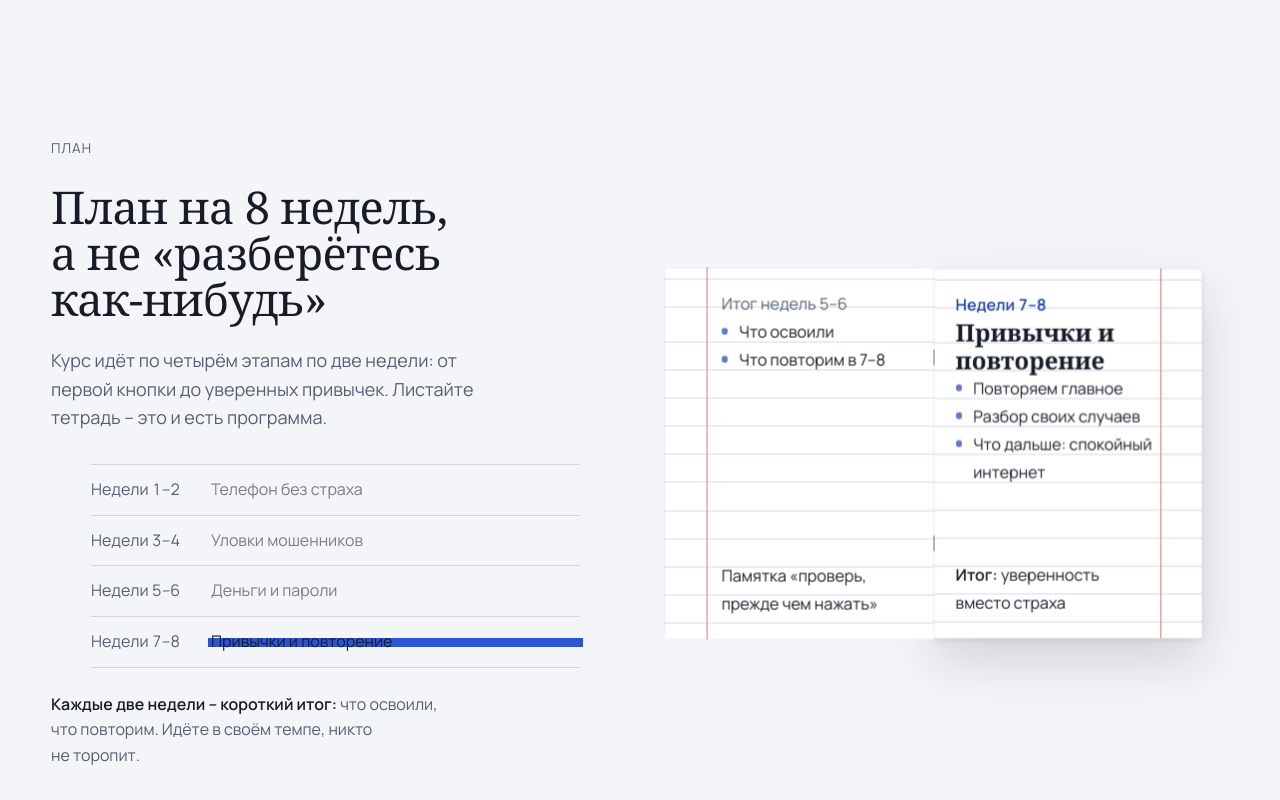
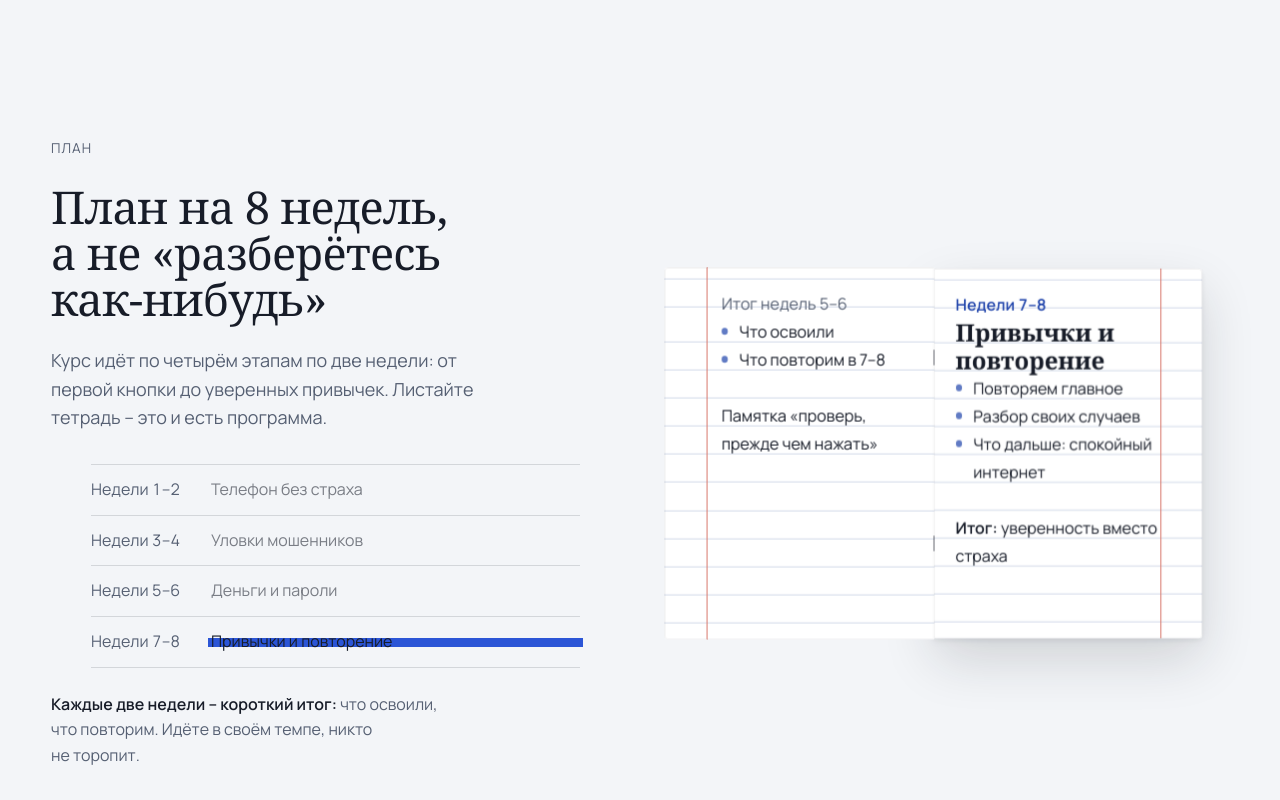
Before and after one commit to vedeneevasvetoyara-coder/kiberkurs-demo, a plain HTML site: page index.html in a window 1280 px wide. Shown: the part 2736-3536 px from the top of the page. Drawn offline with Linux system fonts and the light colour scheme; a web font is replaced by a local one.

Commit message:
Тетрадь: строки больше не накладываются друг на друга

```diff
--- a/index.html
+++ b/index.html
@@ -172,7 +172,7 @@
   .leaf { --f: clamp(0, (var(--v-p, 0) - var(--a)) / (var(--b) - var(--a)), 1);
     position: absolute; left: 50%; top: 0; width: 50%; height: 100%; transform-origin: 0 50%; transform-style: preserve-3d;
     transform: translateZ(calc((var(--f) * 2 - 1) * var(--i) * 1.5px)) rotateY(calc(var(--f) * -180deg)); will-change: transform; }
-  .leaf__face { position: absolute; inset: 0; backface-visibility: hidden; -webkit-backface-visibility: hidden; padding: var(--pad) var(--pad) var(--pad) var(--pad); overflow: hidden;
+  .leaf__face { position: absolute; inset: 0; backface-visibility: hidden; -webkit-backface-visibility: hidden; padding: var(--pad) var(--pad) var(--pad) var(--pad); overflow: hidden; display: flex; flex-direction: column;
     background:
       linear-gradient(to right, transparent calc(100% - 2.6rem), var(--nb-margin) calc(100% - 2.6rem), var(--nb-margin) calc(100% - 2.6rem + 1px), transparent calc(100% - 2.6rem + 1px)),
       repeating-linear-gradient(to bottom, transparent 0, transparent calc(var(--lh) - 1px), var(--nb-line) calc(var(--lh) - 1px), var(--nb-line) var(--lh)),
@@ -201,9 +201,9 @@
   .pg__lines { margin-top: var(--lh); }
   .pg__lines li { line-height: var(--lh); font-size: var(--v-t-sm); color: var(--v-ink); padding-left: 1.1em; position: relative; }
   .pg__lines li::before { content: ""; position: absolute; left: 0; top: calc(var(--lh) / 2 - .2em); width: .4em; height: .4em; border-radius: 50%; background: var(--v-accent-deep); opacity: .7; }
-  .pg__hw { position: absolute; left: var(--pad); right: calc(2.6rem + .4rem); bottom: var(--pad); line-height: var(--lh); font-size: var(--v-t-sm); color: var(--v-ink); }
+  /* домашка в потоке: после списка, к низу страницы её дожимает margin-top: auto - строки никогда не наползают друг на друга */
+  .pg__hw { margin-top: auto; padding-top: var(--lh); line-height: var(--lh); font-size: var(--v-t-sm); color: var(--v-ink); }
   .pg__hw b { font-weight: 600; }
-  .leaf__back .pg__hw { left: calc(var(--pad) + 2.2rem); right: var(--pad); }
   .pg__note { font-size: var(--v-t-sm); color: var(--v-ink-soft); line-height: var(--lh); }
   .pg__blank { display: grid; gap: 0; }
   .pg__blank span { line-height: var(--lh); font-size: var(--v-t-sm); color: var(--v-ink-soft); display: flex; gap: .6em; align-items: baseline; }
```
